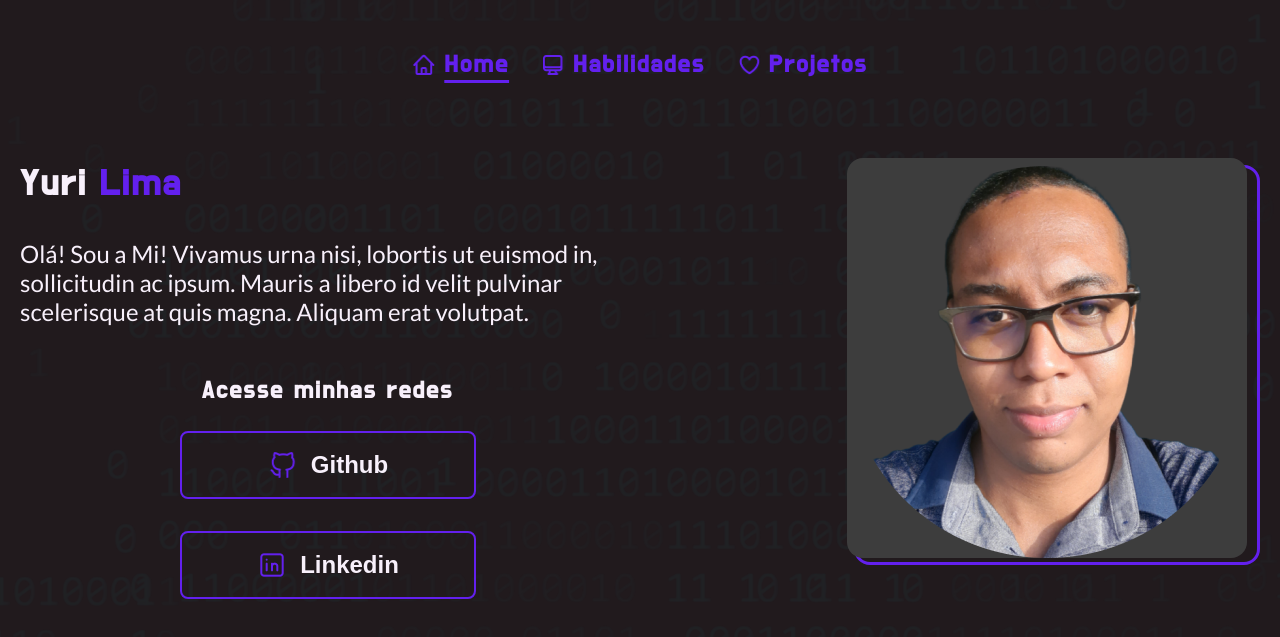
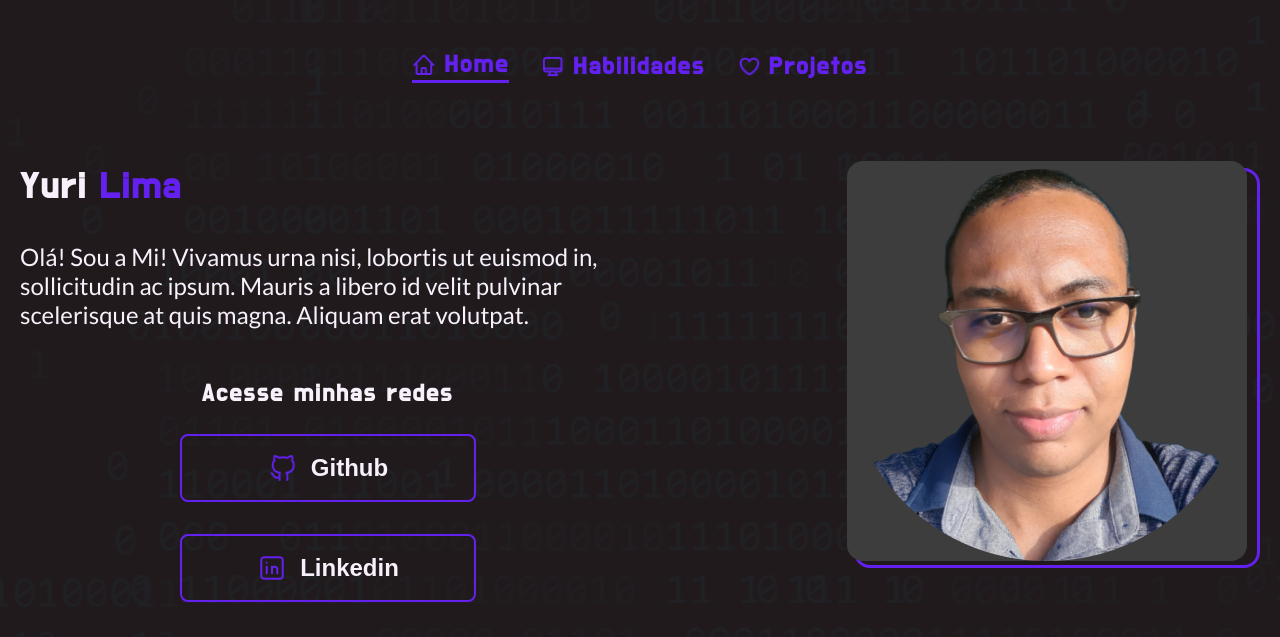
Before and after one commit to yurilima7/Portfolio-Trilhas, a plain HTML site: page index.html in a window 1280 px wide. Shown: the top 637 px of the page. Drawn offline with Linux system fonts and the light colour scheme.

Commit message:
refactor: linha abaixo da tag a

```diff
--- a/styles/style.css
+++ b/styles/style.css
@@ -61,8 +61,7 @@ nav {
 }
 
 .nav_link {
-    text-decoration: underline var(--primary-color) 3px;
-    text-underline-offset: 8px;
+    border-bottom: 3px solid var(--primary-color);
 }
 
 .nav_container {
```
